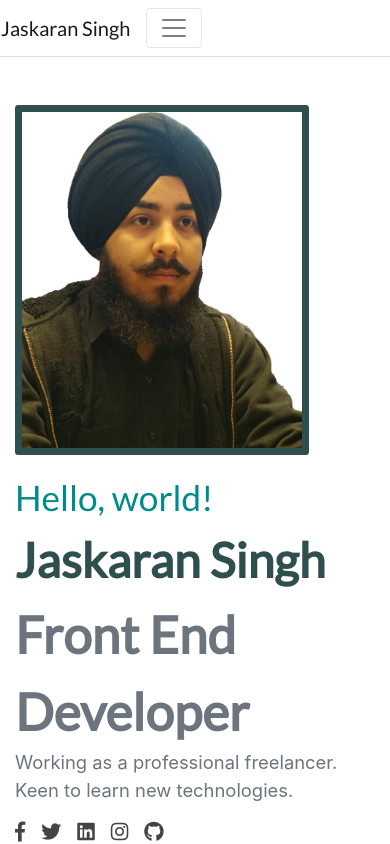
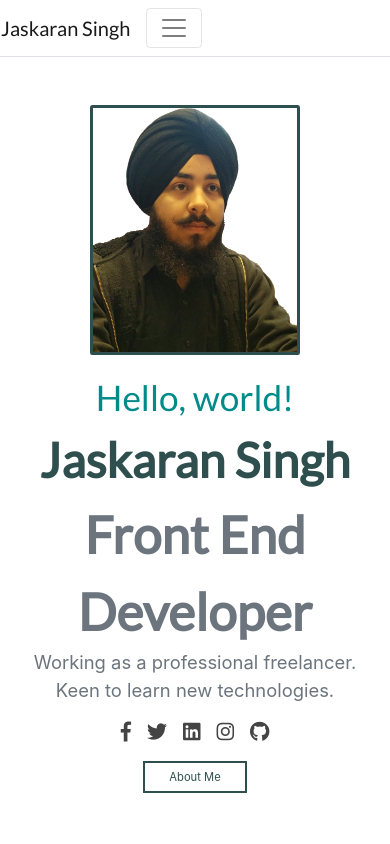
Before and after one commit to TheCoderSingh/portfolio-old, an Angular app: page / in a window 390 px wide. Shown: the top 844 px of the page. Built offline with nearby package versions, Linux system fonts and the light colour scheme.

Commit message:
style: Change styles for mobile-view

```diff
--- a/src/app/components/views/home/home.component.css
+++ b/src/app/components/views/home/home.component.css
@@ -113,3 +113,18 @@
 #expright {
 	float: right;
 }
+
+@media only screen and (max-width: 767px) {
+	.introsec {
+		text-align: center;
+	}
+
+	.picjas {
+		max-height: 250px;
+		border: 3px solid darkslategray;
+	}
+
+	.office {
+		display: none;
+	}
+}
--- a/src/app/components/views/home/home.component.html
+++ b/src/app/components/views/home/home.component.html
@@ -1,3 +1,4 @@
+<div class="introsec">
 	<div class="container">
 		<div class="row mt-5">
 			<div class="col-md-4">
@@ -38,15 +39,22 @@
 							target="_blank"
 							><i class="fab fa-instagram mr-3"></i
 						></a>
-					<a href="https://github.com/TheCoderSingh" target="_blank"
+						<a
+							href="https://github.com/TheCoderSingh"
+							target="_blank"
 							><i class="fab fa-github"></i
 						></a>
 					</li>
 				</ul>
 
-			<button type="button" class="btn btn-primary pl-4 pr-4" id="abtme">
+				<button
+					type="button"
+					class="btn btn-primary pl-4 pr-4"
+					id="abtme"
+				>
 					About Me
 				</button>
+			</div>
 		</div>
 	</div>
 </div>
```
Lines whose indentation alone changed are shown as unchanged.
